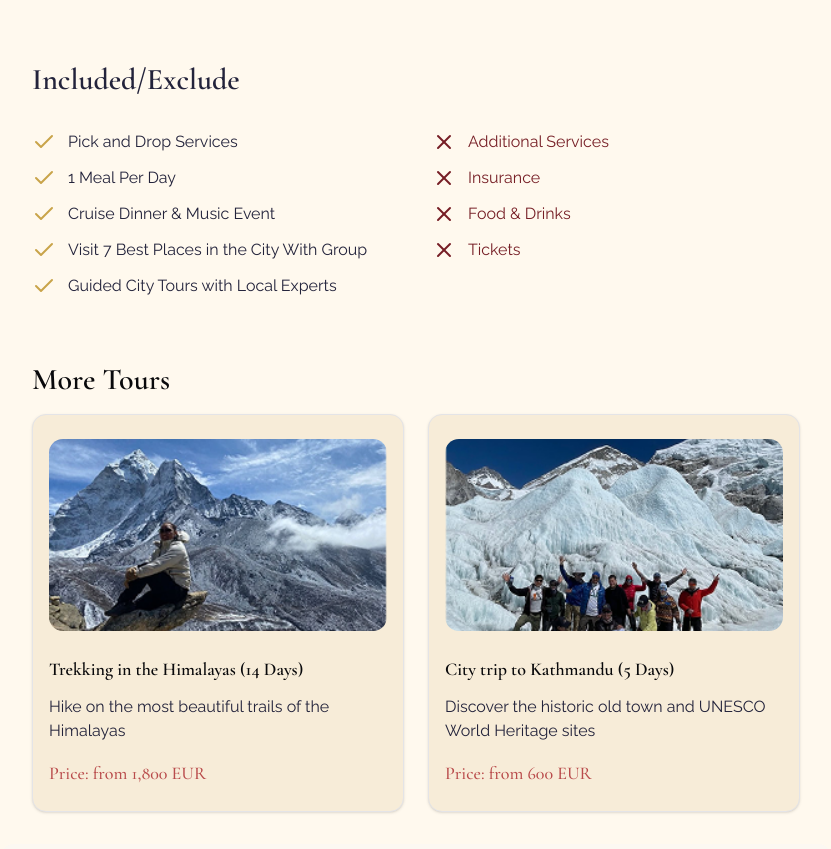
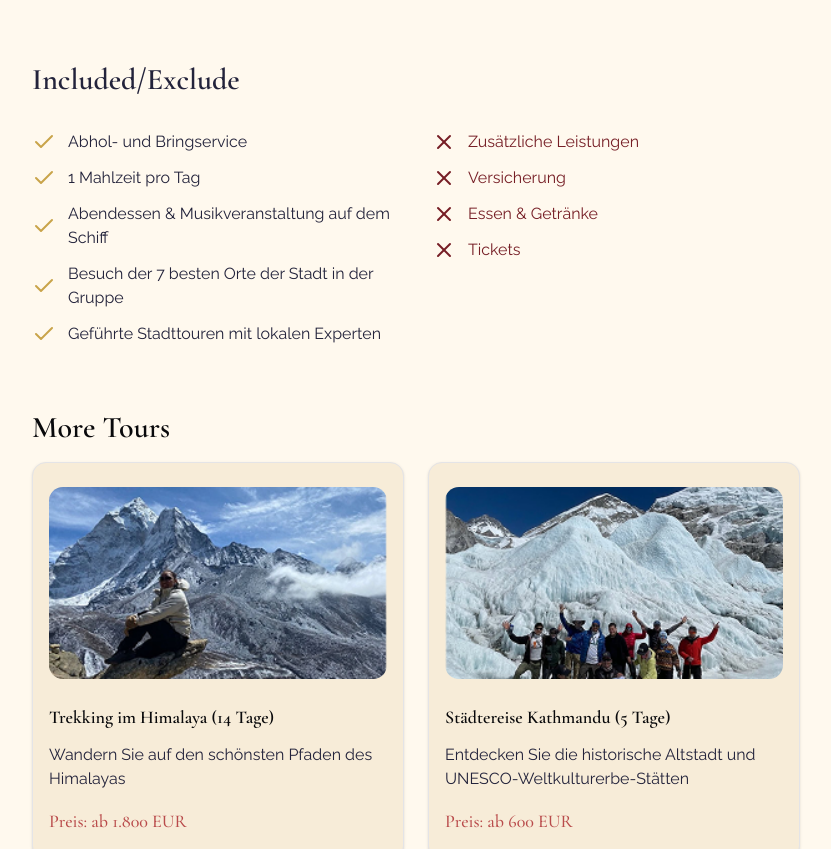
Before and after one commit to sarthakshrestha/kathmandu-mandala, a Next.js app: page /trek in a window 1280 px wide. Shown: the part 1442-2291 px from the top of the page, without its empty margins (0-831 px from the left). Built offline with nearby package versions, Linux system fonts and the light colour scheme.

Commit message:
t: added more translations

```diff
--- a/public/locales/de.json
+++ b/public/locales/de.json
@@ -277,5 +277,20 @@
   "trek_detail_description": "Die Manaslu Circuit Trek ist eine jener unentdeckten Trekkingreisen, die trotz ihrer geringen Bekanntheit großes Potenzial haben. Es wäre keine Übertreibung, sie als verstecktes Juwel zu bezeichnen.",
   "trek_detail_overview_1": "Die Everest Base Camp Trek kombiniert den Komfort gut gepflegter Wege mit der unberührten Schönheit des Himalaya. Die Everest-Region, im Herzen des mächtigen Himalaya gelegen, ist bekannt für ihre wunderschöne Landschaft und die gastfreundlichen Sherpa. Dieses Abenteuer bringt Sie nicht nur zum Fuß des höchsten Gipfels der Welt, sondern lässt Sie auch tief in die reiche Kultur und Traditionen Nepals eintauchen.",
   "trek_detail_overview_2": "Die Everest Base Camp Trek kombiniert den Komfort gut gepflegter Wege mit der unberührten Schönheit des Himalaya. Die Everest-Region, im Herzen des mächtigen Himalaya gelegen, ist bekannt für ihre wunderschöne Landschaft und die gastfreundlichen Sherpa. Dieses Abenteuer bringt Sie nicht nur zum Fuß des höchsten Gipfels der Welt, sondern lässt Sie auch tief in die reiche Kultur und Traditionen Nepals eintauchen.",
-  "trek_detail_overview_3": "Die Everest Base Camp Trek kombiniert den Komfort gut gepflegter Wege mit der unberührten Schönheit des Himalaya. Die Everest-Region, im Herzen des mächtigen Himalaya gelegen, ist bekannt für ihre wunderschöne Landschaft und die gastfreundlichen Sherpa. Dieses Abenteuer bringt Sie nicht nur zum Fuß des höchsten Gipfels der Welt, sondern lässt Sie auch tief in die reiche Kultur und Traditionen Nepals eintauchen."
+  "trek_detail_overview_3": "Die Everest Base Camp Trek kombiniert den Komfort gut gepflegter Wege mit der unberührten Schönheit des Himalaya. Die Everest-Region, im Herzen des mächtigen Himalaya gelegen, ist bekannt für ihre wunderschöne Landschaft und die gastfreundlichen Sherpa. Dieses Abenteuer bringt Sie nicht nur zum Fuß des höchsten Gipfels der Welt, sondern lässt Sie auch tief in die reiche Kultur und Traditionen Nepals eintauchen.",
+  "more_tours_trek_title": "Trekking im Himalaya (14 Tage)",
+  "more_tours_trek_desc": "Wandern Sie auf den schönsten Pfaden des Himalayas",
+  "more_tours_trek_price": "Preis: ab 1.800 EUR",
+  "more_tours_city_title": "Städtereise Kathmandu (5 Tage)",
+  "more_tours_city_desc": "Entdecken Sie die historische Altstadt und UNESCO-Weltkulturerbe-Stätten",
+  "more_tours_city_price": "Preis: ab 600 EUR",
+  "include_pick_drop": "Abhol- und Bringservice",
+  "include_meal": "1 Mahlzeit pro Tag",
+  "include_cruise_dinner": "Abendessen & Musikveranstaltung auf dem Schiff",
+  "include_visit_places": "Besuch der 7 besten Orte der Stadt in der Gruppe",
+  "include_guided_tours": "Geführte Stadttouren mit lokalen Experten",
+  "exclude_additional_services": "Zusätzliche Leistungen",
+  "exclude_insurance": "Versicherung",
+  "exclude_food_drinks": "Essen & Getränke",
+  "exclude_tickets": "Tickets"
 }
--- a/public/locales/en.json
+++ b/public/locales/en.json
@@ -277,5 +277,20 @@
   "trek_detail_description": "The Manaslu Circuit Trek is one of those undiscovered trekking journeys that, despite not being so popular, has quite a bit of potential. It would not be an exaggeration to say that it’s a hidden gem.",
   "trek_detail_overview_1": "The Everest Base Camp trek combines the convenience of well-maintained paths with the raw beauty of the Himalayas. The Everest region, located in the lap of the mighty Himalayas, is recognized for its beautiful scenery and welcoming Sherpa people. This adventure not only brings you to the base of the world’s highest peak but also immerses you in the rich culture and traditions of Nepal.",
   "trek_detail_overview_2": "The Everest Base Camp trek combines the convenience of well-maintained paths with the raw beauty of the Himalayas. The Everest region, located in the lap of the mighty Himalayas, is recognized for its beautiful scenery and welcoming Sherpa people. This adventure not only brings you to the base of the world’s highest peak but also immerses you in the rich culture and traditions of Nepal.",
-  "trek_detail_overview_3": "The Everest Base Camp trek combines the convenience of well-maintained paths with the raw beauty of the Himalayas. The Everest region, located in the lap of the mighty Himalayas, is recognized for its beautiful scenery and welcoming Sherpa people. This adventure not only brings you to the base of the world’s highest peak but also immerses you in the rich culture and traditions of Nepal."
+  "trek_detail_overview_3": "The Everest Base Camp trek combines the convenience of well-maintained paths with the raw beauty of the Himalayas. The Everest region, located in the lap of the mighty Himalayas, is recognized for its beautiful scenery and welcoming Sherpa people. This adventure not only brings you to the base of the world’s highest peak but also immerses you in the rich culture and traditions of Nepal.",
+  "more_tours_trek_title": "Trekking in the Himalayas (14 Days)",
+  "more_tours_trek_desc": "Hike on the most beautiful trails of the Himalayas",
+  "more_tours_trek_price": "Price: from 1,800 EUR",
+  "more_tours_city_title": "City trip to Kathmandu (5 Days)",
+  "more_tours_city_desc": "Discover the historic old town and UNESCO World Heritage sites",
+  "more_tours_city_price": "Price: from 600 EUR",
+  "include_pick_drop": "Pick and Drop Services",
+  "include_meal": "1 Meal Per Day",
+  "include_cruise_dinner": "Cruise Dinner & Music Event",
+  "include_visit_places": "Visit 7 Best Places in the City With Group",
+  "include_guided_tours": "Guided City Tours with Local Experts",
+  "exclude_additional_services": "Additional Services",
+  "exclude_insurance": "Insurance",
+  "exclude_food_drinks": "Food & Drinks",
+  "exclude_tickets": "Tickets"
 }
--- a/src/app/components/trek/trek-main.tsx
+++ b/src/app/components/trek/trek-main.tsx
@@ -81,17 +81,17 @@ function TrekMain() {
             <section id="include-exclude">
               <IncludeExcludePortal
                 include={[
-                  "Pick and Drop Services",
-                  "1 Meal Per Day",
-                  "Cruise Dinner & Music Event",
-                  "Visit 7 Best Places in the City With Group",
-                  "Guided City Tours with Local Experts",
+                  t("include_pick_drop"),
+                  t("include_meal"),
+                  t("include_cruise_dinner"),
+                  t("include_visit_places"),
+                  t("include_guided_tours"),
                 ]}
                 exclude={[
-                  "Additional Services",
-                  "Insurance",
-                  "Food & Drinks",
-                  "Tickets",
+                  t("exclude_additional_services"),
+                  t("exclude_insurance"),
+                  t("exclude_food_drinks"),
+                  t("exclude_tickets"),
                 ]}
               />
             </section>
@@ -100,17 +100,15 @@ function TrekMain() {
                 tours={[
                   {
                     image: "/images/trek/Trek2.png",
-                    title: "Trekking in the Himalayas (14 Days)",
-                    description:
-                      "Hike on the most beautiful trails of the Himalayas",
-                    price: "Price: from 1,800 EUR",
+                    title: t("more_tours_trek_title"),
+                    description: t("more_tours_trek_desc"),
+                    price: t("more_tours_trek_price"),
                   },
                   {
                     image: "/images/trek/Trek3.png",
-                    title: "City trip to Kathmandu (5 Days)",
-                    description:
-                      "Discover the historic old town and UNESCO World Heritage sites",
-                    price: "Price: from 600 EUR",
+                    title: t("more_tours_city_title"),
+                    description: t("more_tours_city_desc"),
+                    price: t("more_tours_city_price"),
                   },
                 ]}
               />
```
